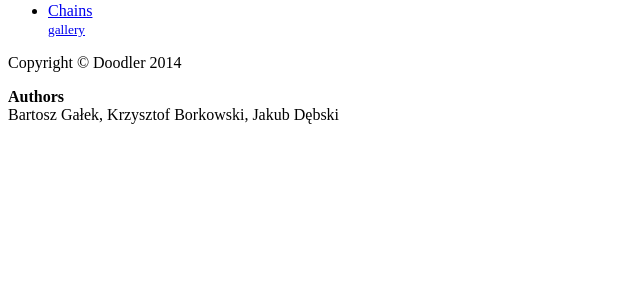
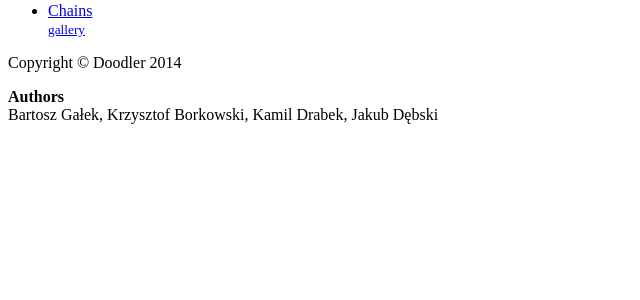
Before and after one commit to bgalek/maziaj, a Node project: template src/templates/index.jade in a window 1280 px wide. Shown: the part 162-462 px from the top of the page, without its empty margins (0-640 px from the left). Run offline with Node 20 templates, Linux system fonts and the light colour scheme; the template is opened without the code that fills it, so the values that code supplies are empty; some libraries are stand-ins or nearby versions.

Commit message:
added Drabek as cofunder

```diff
--- a/src/templates/layout.jade
+++ b/src/templates/layout.jade
@@ -49,6 +49,6 @@ html(ng-app='maziaj')
                             p
                                 strong Authors
                                 br
-                                span Bartosz Gałek, Krzysztof Borkowski, Jakub Dębski
+                                span Bartosz Gałek, Krzysztof Borkowski, Kamil Drabek, Jakub Dębski
             block javascripts
             //scripts
```
